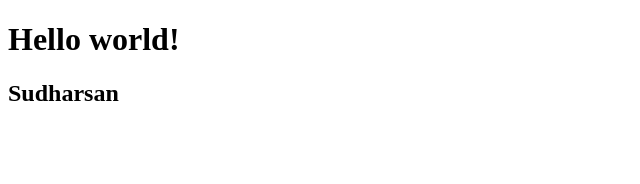
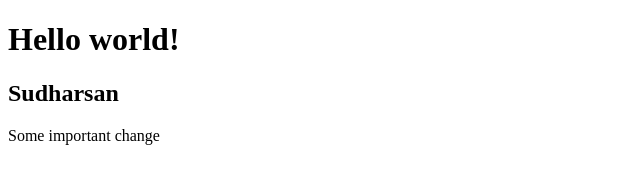
Before and after one commit to Sudharsan-M/samplerep, a plain HTML site: page index.html in a window 1280 px wide. Shown: the whole page, without its empty margins (0-640 px from the left). Drawn offline with Linux system fonts and the light colour scheme.

Commit message:
Update index.html

```diff
--- a/index.html
+++ b/index.html
@@ -8,5 +8,6 @@
 <body>
   <h1>Hello world!</h1>
   <h2>Sudharsan</h2>
+  Some important change
 </body>
 </html>
```
